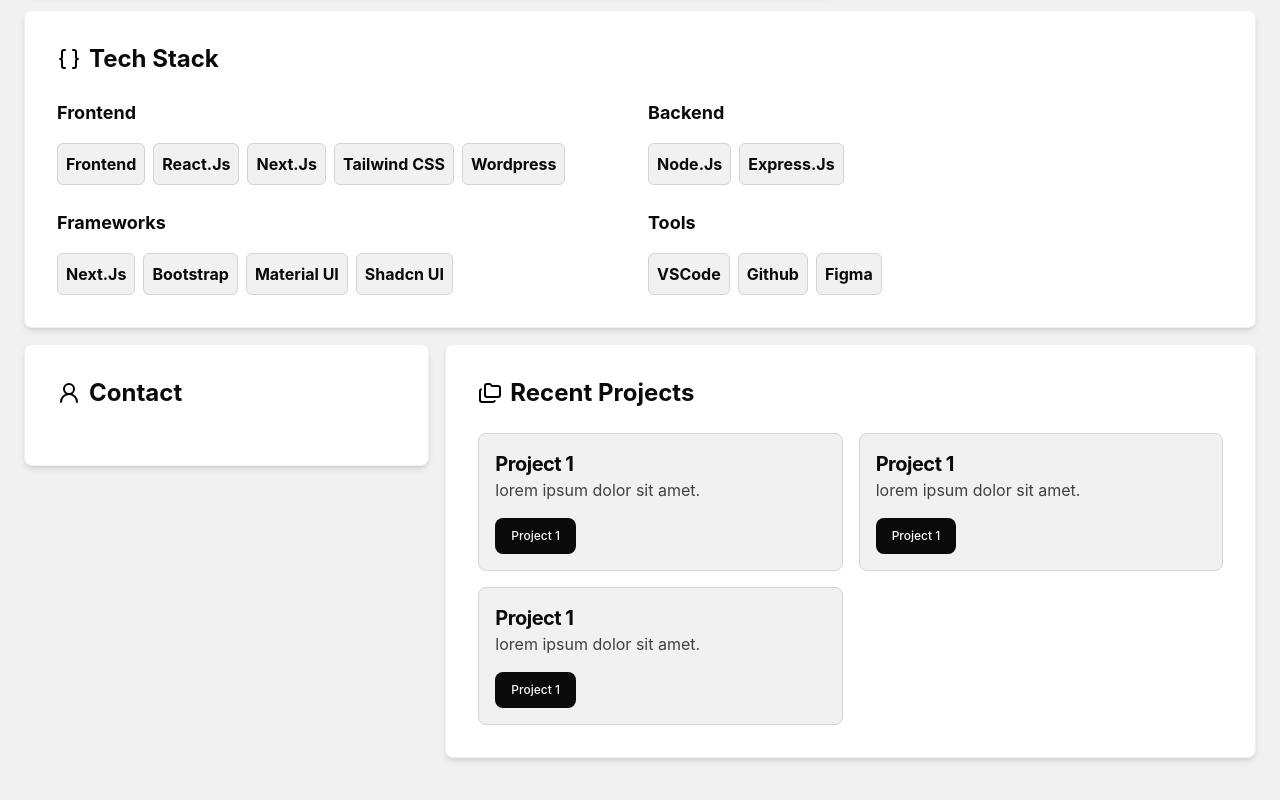
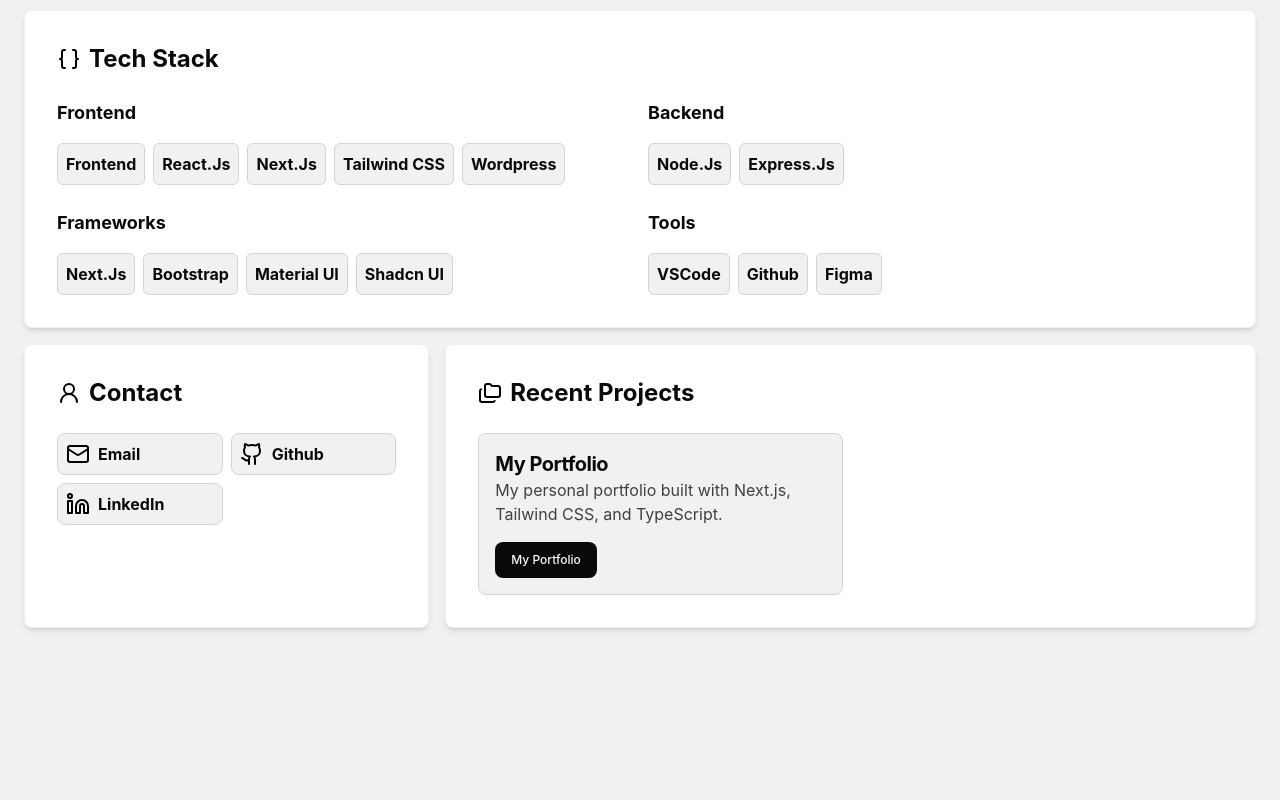
Before and after one commit to ezekielsalazar17/ezekiel-latest-portfolio, a Next.js app: page / in a window 1280 px wide. Shown: the part 728-1528 px from the top of the page. After the commit the page ends 1436 px from the top, so only its background shows below. Built offline with nearby package versions, Linux system fonts and the light colour scheme.

Commit message:
feat: add contacts

```diff
--- a/src/app/page.tsx
+++ b/src/app/page.tsx
@@ -10,7 +10,7 @@
     <div className="max-w-7xl mx-auto w-full my-6 md:my-20 px-4 sm:px-6 flex flex-col gap-4">
       <Navigation />
 
-      <div className="flex flex-col lg:flex-row lg:items-stretch gap-4 lg:w-full mx-auto">
+      <div className="flex flex-col w-full lg:flex-row lg:items-stretch gap-4 lg:w-full mx-auto">
         <div className="w-full lg:w-2/3 flex flex-col">
           <Body />
         </div>
@@ -23,15 +23,14 @@
         <Skills />
       </div>
 
-      <div className="w-full h-full mx-auto flex flex-col lg:flex-row gap-4">
-        <div className="w-full lg:w-1/3">
+      <div className="flex flex-col w-full lg:flex-row lg:items-stretch gap-4 lg:w-full mx-auto">
+        <div className="w-full lg:w-1/3 flex flex-col">
           <Contacts />
         </div>
-        <div className="w-full lg:w-2/3">
+        <div className="w-full lg:w-2/3 flex flex-col">
           <Project />
         </div>
       </div>
-
     </div>
   );
 }
--- a/src/components/body/Contacts.tsx
+++ b/src/components/body/Contacts.tsx
@@ -1,10 +1,38 @@
 import Image from "next/image";
 import Contact from "@/src/assets/user-round.svg";
+import Github from "@/src/assets/github.svg";
+import Email from "@/src/assets/mail.svg";
+import LinkedIn from "@/src/assets/linkedin.svg";
+import { BlurFade } from "@/components/ui/blur-fade";
 
 export default function Contacts() {
+  const contacts = [
+    {
+      name: "Email",
+      icon: Email,
+      url: "https://mail.google.com/mail/?view=cm&to=ezekiel.salazar18@gmail.com&",
+    },
+    {
+      name: "Github",
+      icon: Github,
+      url: "https://github.com/ezekielsalazar17",
+    },
+    {
+      name: "LinkedIn",
+      icon: LinkedIn,
+      url: "https://linkedin.com/in/",
+    },
+  ];
   return (
-    <div className="bg-background dark:bg-primary-foreground flex flex-col gap-6 p-6 md:p-8 rounded-md shadow-md border border-[#f1f1f1] dark:border-accent">
-      <div className="flex flex-row w-full h-full gap-2 align-start">
+    <BlurFade
+      inView
+      delay={0.2}
+      offset={10}
+      blur="10px"
+      className="flex-1 flex flex-col"
+    >
+      <div className="bg-background dark:bg-primary-foreground w-full h-full flex-wrap flex flex-col gap-6 p-6 md:p-8 rounded-md shadow-md border border-[#f1f1f1] dark:border-accent flex-1">
+        <div className="flex flex-row w-full gap-2 align-start">
           <Image
             src={Contact}
             alt="Contact Icon"
@@ -14,7 +42,27 @@
           />
           <h1 className="text-2xl font-bold">Contact</h1>
         </div>
-      <div></div>
+        <div className="grid grid-cols-3 lg:grid-cols-2 gap-2">
+          {contacts.map((contact, index) => {
+            return (
+              <div key={index}>
+                <a href={contact.url} target="_blank" rel="noopener noreferrer">
+                  <div className="flex bg-[#f1f1f1] hover:bg-neutral-200 hover:dark:bg-neutral-800 dark:bg-background p-2 w-full border border-neutral-300 dark:border-accent rounded-md gap-2">
+                    <Image
+                      src={contact.icon}
+                      alt={`${contact.name} Icon`}
+                      width={24}
+                      height={24}
+                      className="dark:invert"
+                    />
+                    <h1 className="font-bold">{contact.name}</h1>
+                  </div>
+                </a>
               </div>
             );
+          })}
+        </div>
+      </div>
+    </BlurFade>
+  );
 }
--- a/src/components/body/Project.tsx
+++ b/src/components/body/Project.tsx
@@ -12,24 +12,15 @@
 export default function Project() {
   const projects: TProject[] = [
     {
-      title: "Project 1",
-      description: "lorem ipsum dolor sit amet.",
-      url: "https://www.github.com/ezekiel-portfolio",
-    },
-    {
-      title: "Project 1",
-      description: "lorem ipsum dolor sit amet.",
-      url: "https://www.github.com/ezekiel-portfolio",
-    },
-    {
-      title: "Project 1",
-      description: "lorem ipsum dolor sit amet.",
-      url: "https://www.github.com/ezekiel-portfolio",
+      title: "My Portfolio",
+      description:
+        "My personal portfolio built with Next.js, Tailwind CSS, and TypeScript.",
+      url: "https://ezekiel-portfolio17.netlify.app",
     },
   ];
   return (
-    <BlurFade inView delay={0.2} offset={10} blur="10px">
-      <div className="bg-background dark:bg-primary-foreground flex flex-col gap-6 p-6 md:p-8 rounded-md shadow-md border border-[#f1f1f1] dark:border-accent">
+    <BlurFade inView delay={0.4} offset={10} blur="10px">
+      <div className="bg-background dark:bg-primary-foreground flex flex-col w-full gap-6 p-6 md:p-8 rounded-md shadow-md border border-[#f1f1f1] dark:border-accent">
         <div className="flex flex-row w-full h-full gap-2 align-start">
           <Image
             src={Folders}
@@ -51,16 +42,22 @@
                   <h1 className="font-bold text-xl tracking-tight text-foreground dark:text-foreground">
                     {project.title}
                   </h1>
-                  <p className="break-all tracking-normal text-neutral-700 dark:invert">
+                  <p className="break-normal tracking-normal text-neutral-700 dark:invert">
                     {project.description}
                   </p>
                 </div>
 
                 <Button
                   asChild
-                  className="bg-foreground w-fit dark:bg-primary-background dark:bg-foreground text-xs justify-start"
+                  className="bg-foreground w-fit dark:bg-primary-background dark:bg-foreground text-xs justify-start hover:neutral-700 dark:hover:bg-neutral-300"
                 >
-                  <a href={project.url}>{project.title}</a>
+                  <a
+                    href={project.url}
+                    target="_blank"
+                    rel="noopener noreferrer"
+                  >
+                    {project.title}
+                  </a>
                 </Button>
               </div>
             );
--- a/src/components/hero/Navigation.tsx
+++ b/src/components/hero/Navigation.tsx
@@ -13,11 +13,7 @@
 const Navigation = () => {
   return (
     <>
-      <BlurFade
-        delay={0.25}
-        blur="10px"
-        inView={true}
-      >
+      <BlurFade delay={0.25} blur="10px" inView={true}>
         <div className="fixed top-4 right-4 z-50 md:hidden">
           <ThemeButton />
         </div>
@@ -34,7 +30,9 @@
           <div className="flex flex-col gap-2 justify-center w-full items-center md:items-start text-center md:text-left">
             <div className="flex items-center w-full justify-center md:justify-between">
               <div className="flex items-center gap-2">
-                <h1 className="font-bold text-2xl md:text-4xl text-accent-foreground">Ezekiel Salazar</h1>
+                <h1 className="font-bold text-2xl md:text-4xl text-accent-foreground">
+                  Ezekiel Salazar
+                </h1>
                 <Image
                   src={logo.src}
                   alt="logo"
@@ -58,12 +56,11 @@
               />
               Mandaluyong City, Philippines
             </h1>
-            <h1 className="text-sm md:text-base">BS Information Technology / Web Developer</h1>
+            <h1 className="text-sm md:text-base">
+              BS Information Technology / Web Developer
+            </h1>
             <div className="flex flex-col sm:flex-row gap-3 md:gap-4 w-full md:justify-start sm:justify-center">
-              <Button
-                className="cursor-pointer w-full sm:w-auto"
-                asChild
-              >
+              <Button className="cursor-pointer w-full sm:w-auto" asChild>
                 <a
                   download="Salazar, Ezekiel_RESUME.pdf"
                   href="/NSTP-Letter.pdf"
@@ -82,6 +79,11 @@
               <Button
                 variant="secondary"
                 className="cursor-pointer w-full sm:w-auto"
+                asChild
+              >
+                <a
+                  href="https://mail.google.com/mail/?view=cm&to=ezekiel.salazar18@gmail.com&"
+                  target="_blank"
                 >
                   <Image
                     src={envelope.src}
@@ -91,6 +93,7 @@
                     className="color-muted-foreground dark:invert"
                   />
                   Send Email
+                </a>
               </Button>
             </div>
           </div>
```
Lines whose indentation alone changed are shown as unchanged.
